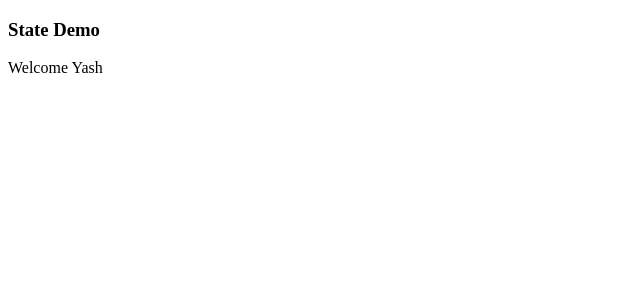
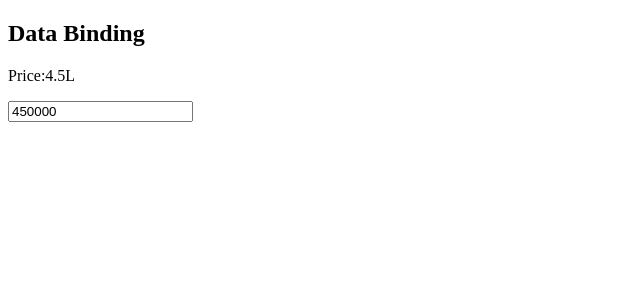
Before and after one commit to yashraj-12315/vite-react-sudhakar-sharma, a React (Vite) app: page / in a window 1280 px wide. Shown: the top 300 px of the page, without its empty margins (0-640 px from the left). Built offline with nearby package versions, Linux system fonts and the light colour scheme.

Commit message:
create data-binding

```diff
--- /dev/null
+++ b/src/components/data-binding/data-binding.tsx
@@ -0,0 +1,13 @@
+import { useState } from "react";
+
+export function DataBinding() {
+  const [price] = useState(450000);
+  return (
+    <div>
+      <h2>Data Binding </h2>
+      {/* <p>Price:{price.toLocaleString('en-IN',{style:'currency',currency:'INR'})}</p> */}
+      <p>Price:{price.toLocaleString('en-IN',{notation:'compact'})}</p>
+      <input type="text" value={price} />
+    </div>
+  );
+}
--- a/src/main.jsx
+++ b/src/main.jsx
@@ -1,14 +1,16 @@
-import { StrictMode } from 'react'
-import { createRoot } from 'react-dom/client'
+import { StrictMode } from "react";
+import { createRoot } from "react-dom/client";
 // import './index.css'
-import App from './App.jsx'
-import { Home } from './components/home/home.jsx'
-import { StateDemo } from './components/state/statedemo.jsx'
+import App from "./App.jsx";
+import { Home } from "./components/home/home.jsx";
+import { StateDemo } from "./components/state/statedemo.jsx";
+import { DataBinding } from "./components/data-binding/data-binding.js";
 
-createRoot(document.getElementById('root')).render(
+createRoot(document.getElementById("root")).render(
   <StrictMode>
     {/* <App /> */}
     {/* <Home/> */}
-    <StateDemo/>
-  </StrictMode>,
-)
+    {/* <StateDemo/> */}
+    <DataBinding />
+  </StrictMode>
+);
```
